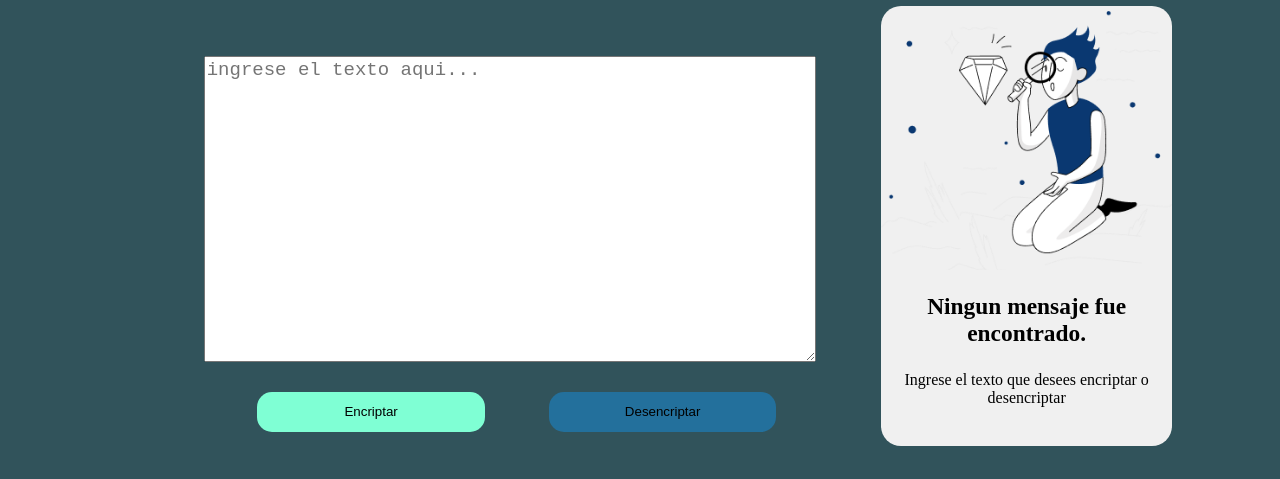
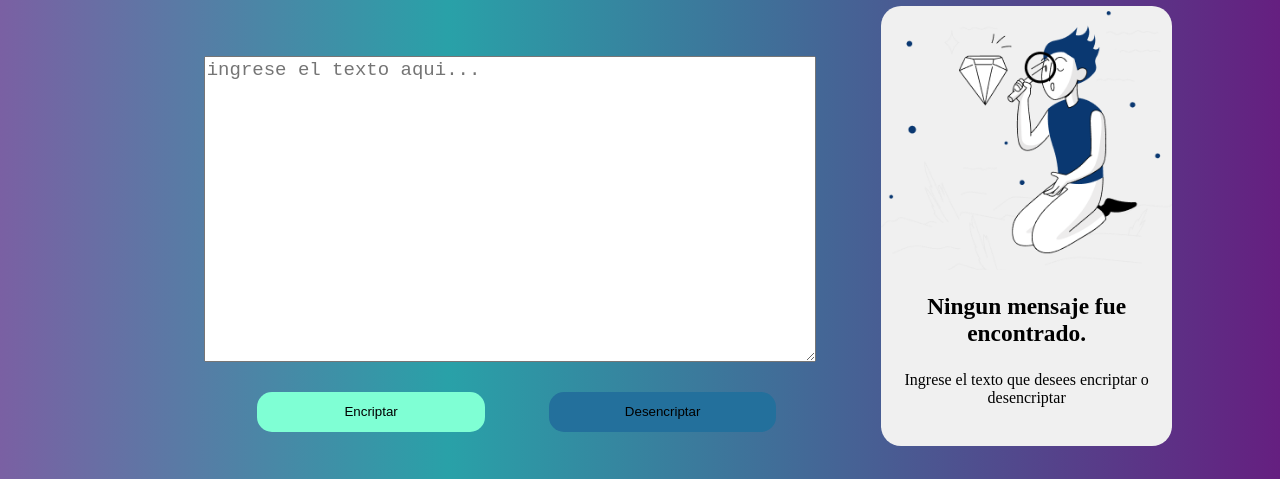
Before and after one commit to IGNACIO-MTZ/encriptador, a plain HTML site: page index.html in a window 1280 px wide. Shown: the part 81-560 px from the top of the page. Drawn offline with Linux system fonts and the light colour scheme.

Commit message:
Update estilo.css
add color

```diff
--- a/estilo.css
+++ b/estilo.css
@@ -1,5 +1,6 @@
 body {
-  background-color: rgb(49, 83, 91);
+ background: rgb(122,96,163);
+background: linear-gradient(90deg, rgba(122,96,163,1) 0%, rgba(41,161,168,1) 35%, rgba(101,31,128,1) 100%);
 }
 header {
   text-align: center;
```
